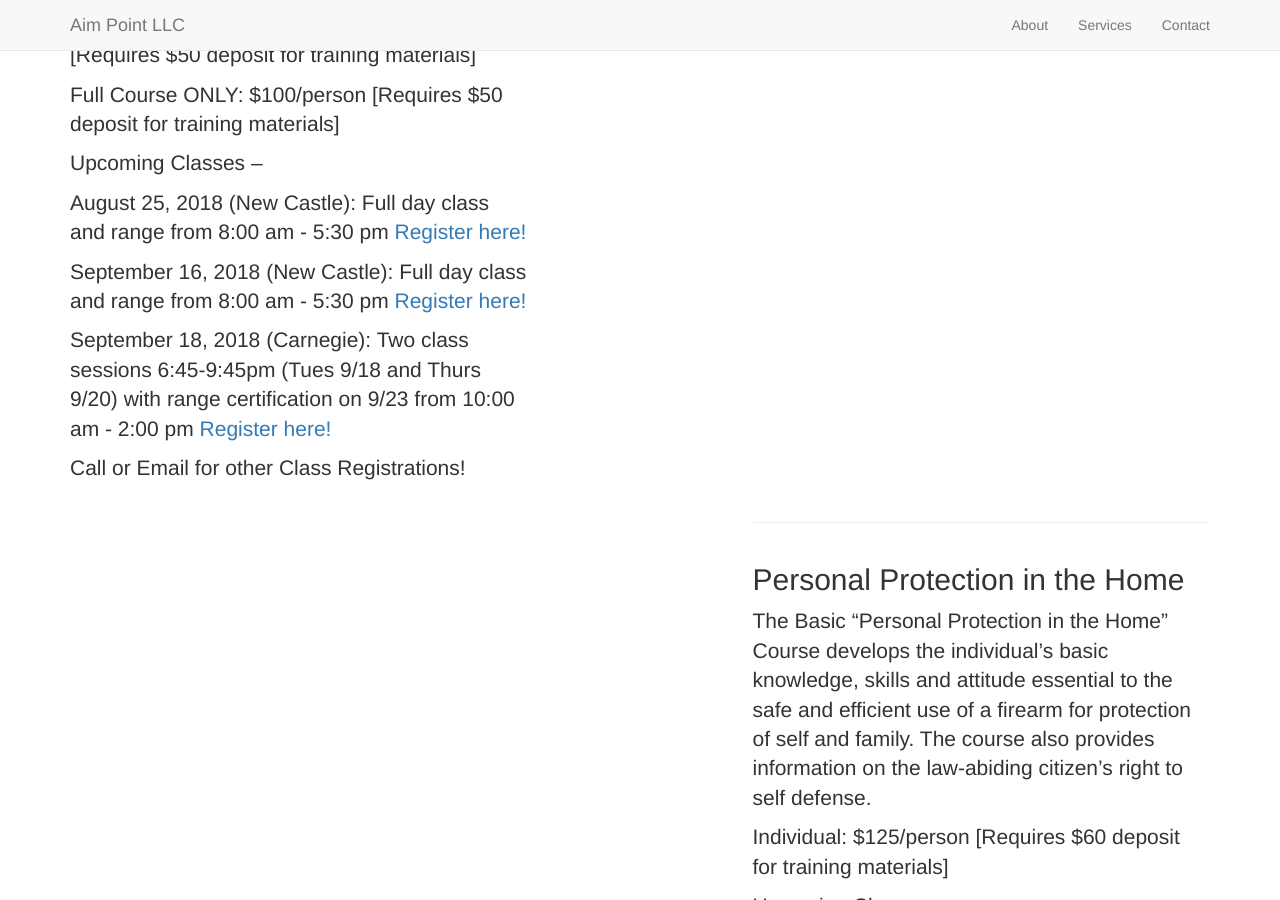
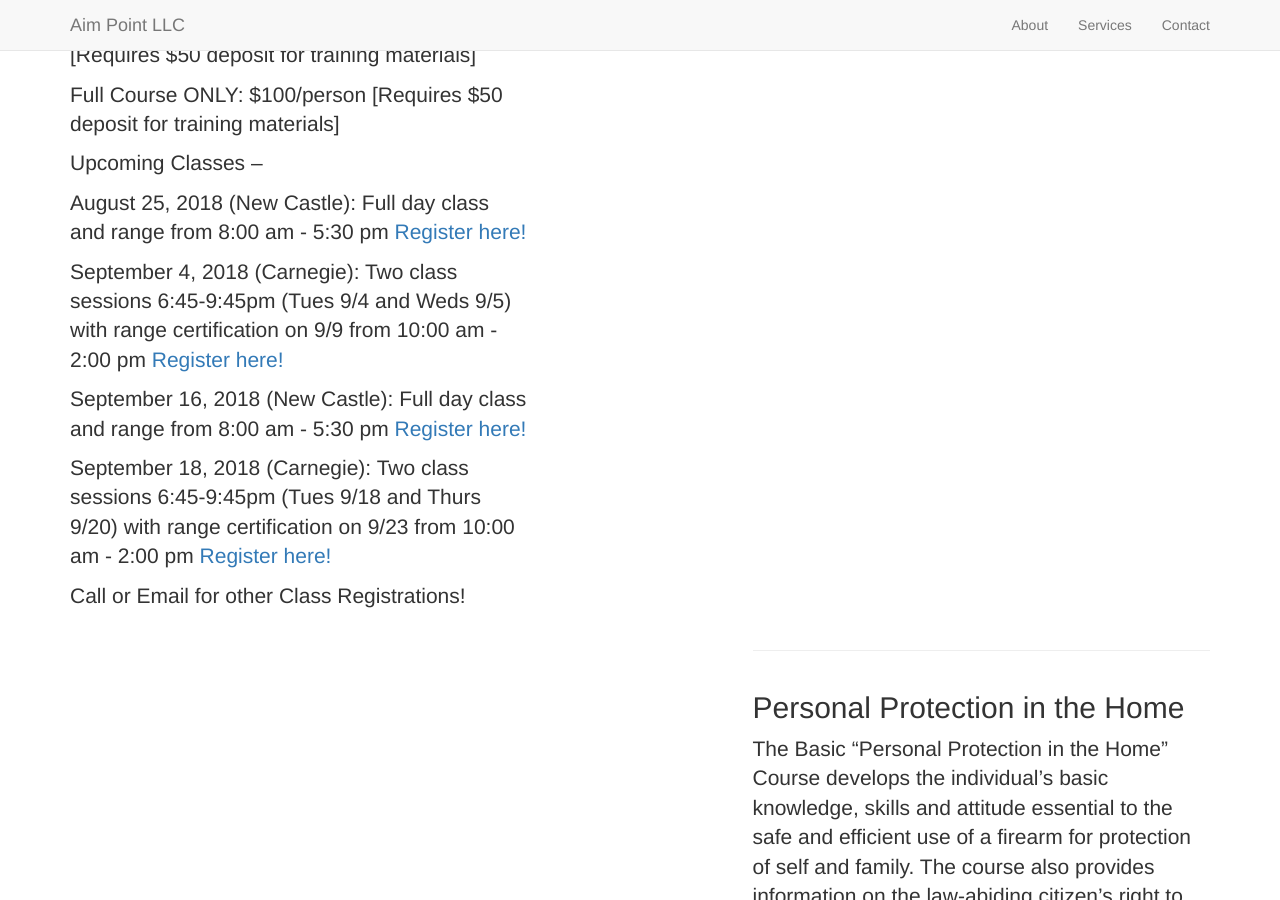
Before and after one commit to aimpoint/aimpoint.github.io, a Jekyll site: the page built from _posts/2016-1-3-basics1.markdown, in a window 1280 px wide and 900 px high, scrolled down 2366 px. Built offline with Jekyll 4.4.1, drawn with Linux system fonts in a browser that asks for light colours; nearby versions of some CDN libraries; library files that are not in the unit come from our copies.

Commit message:
Update 2016-1-3-basics1.markdown

```diff
--- a/_posts/2016-1-3-basics1.markdown
+++ b/_posts/2016-1-3-basics1.markdown
@@ -18,6 +18,9 @@
 
 August 25, 2018 (New Castle):  Full day class and range from 8:00 am - 5:30 pm <a href="https://www.nrainstructors.org/CourseDetails.aspx?Courseid=488464&seats=10&State=n&zip=16101&radius=25.1&id=56&bsa=&youth=&women=" target="_blank">Register here! </a>
 
+September 4, 2018 (Carnegie): Two class sessions 6:45-9:45pm (Tues 9/4 and Weds 9/5) with
+range certification on 9/9 from 10:00 am - 2:00 pm <a href="https://www.nrainstructors.org/CourseDetails.aspx?Courseid=499444&seats=8&State=n&zip=15106&radius=25.1&id=56&bsa=&youth=&women=" target="_blank">Register here! </a>
+
 September 16, 2018 (New Castle):  Full day class and range from 8:00 am - 5:30 pm <a href="https://www.nrainstructors.org/CourseDetails.aspx?Courseid=488465&seats=10&State=n&zip=16101&radius=25.1&id=56&bsa=&youth=&women=" target="_blank">Register here! </a>
 
 September 18, 2018 (Carnegie): Two class sessions 6:45-9:45pm (Tues 9/18 and Thurs 9/20) with
```
